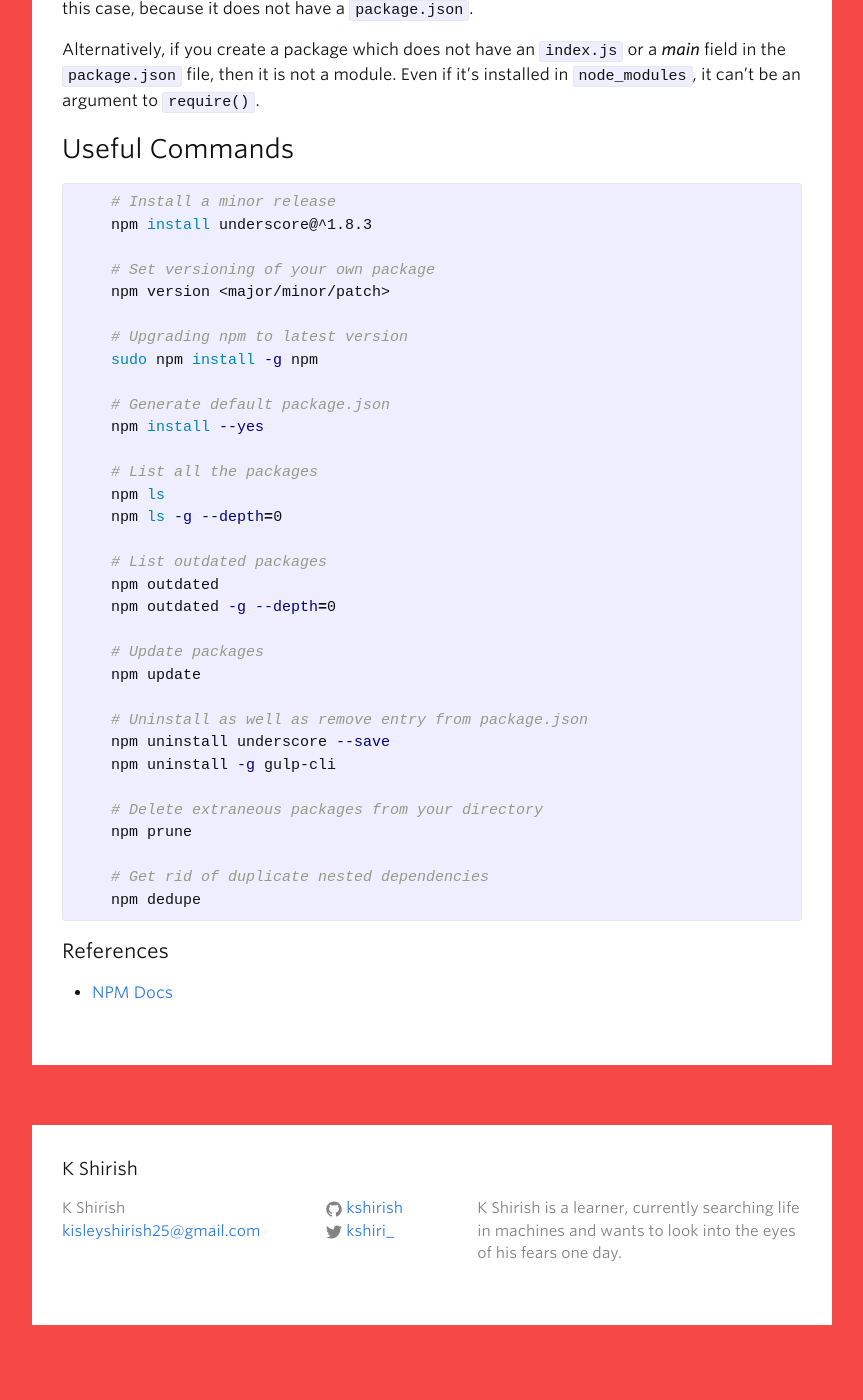
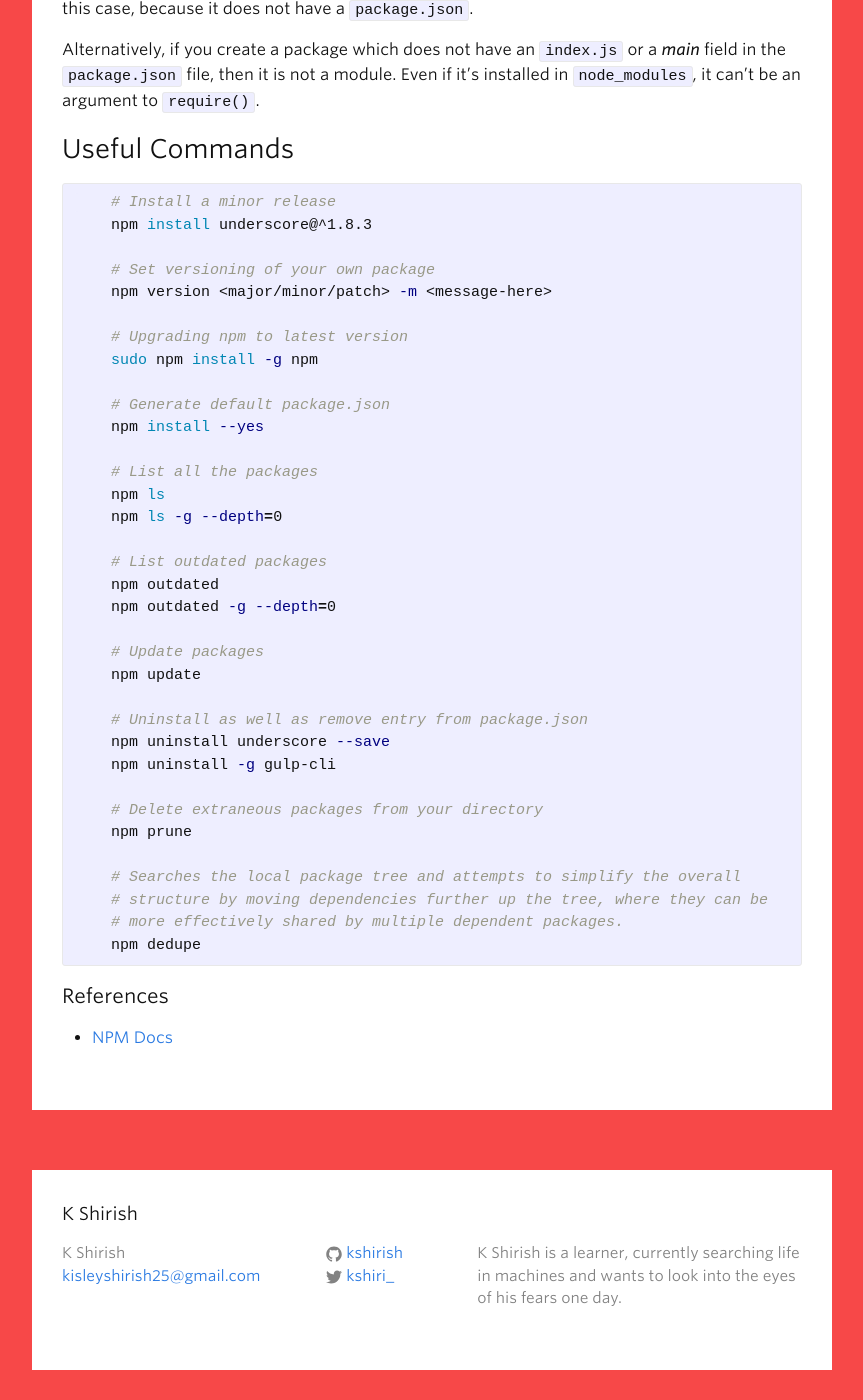
Before and after one commit to kshirish/kshirish.github.io, a Jekyll site: the page built from _posts/2016-04-21-getting-started-npm.md, in a window 1280 px wide and 1400 px high, scrolled down 805 px. Shown: the whole window, without its empty margins (208-1071 px from the left). Built offline with Jekyll 4.4.1, drawn with Linux system fonts in a browser that asks for light colours; comment, search, counter and statistics services are not loaded; before the commit the page ends 2160 px from its top, so only the background shows below that.

Commit message:
updated - getting started with npm

```diff
--- a/_posts/2016-04-21-getting-started-npm.md
+++ b/_posts/2016-04-21-getting-started-npm.md
@@ -33,7 +33,7 @@ Alternatively, if you create a package which does not have an `index.js` or a *m
     npm install underscore@^1.8.3
 
     # Set versioning of your own package
-    npm version <major/minor/patch>
+    npm version <major/minor/patch> -m <message-here>
 
     # Upgrading npm to latest version
     sudo npm install -g npm
@@ -59,8 +59,11 @@ Alternatively, if you create a package which does not have an `index.js` or a *m
     # Delete extraneous packages from your directory
     npm prune
 
-    # Get rid of duplicate nested dependencies
+    # Searches the local package tree and attempts to simplify the overall
+    # structure by moving dependencies further up the tree, where they can be
+    # more effectively shared by multiple dependent packages.
     npm dedupe
+
 {% endhighlight %}
 
 #### References
```
Also changed, not shown: 2 other files.
